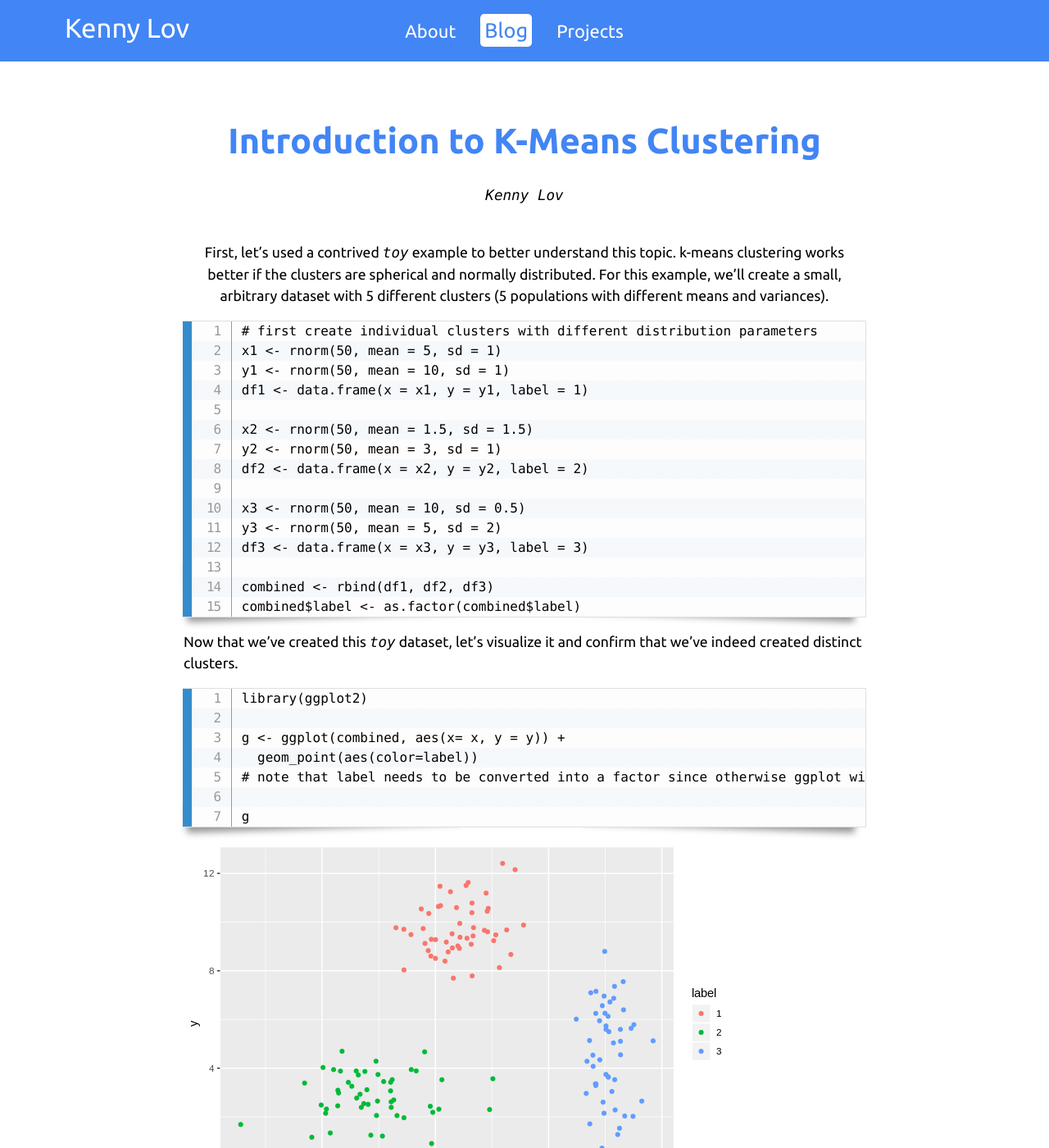
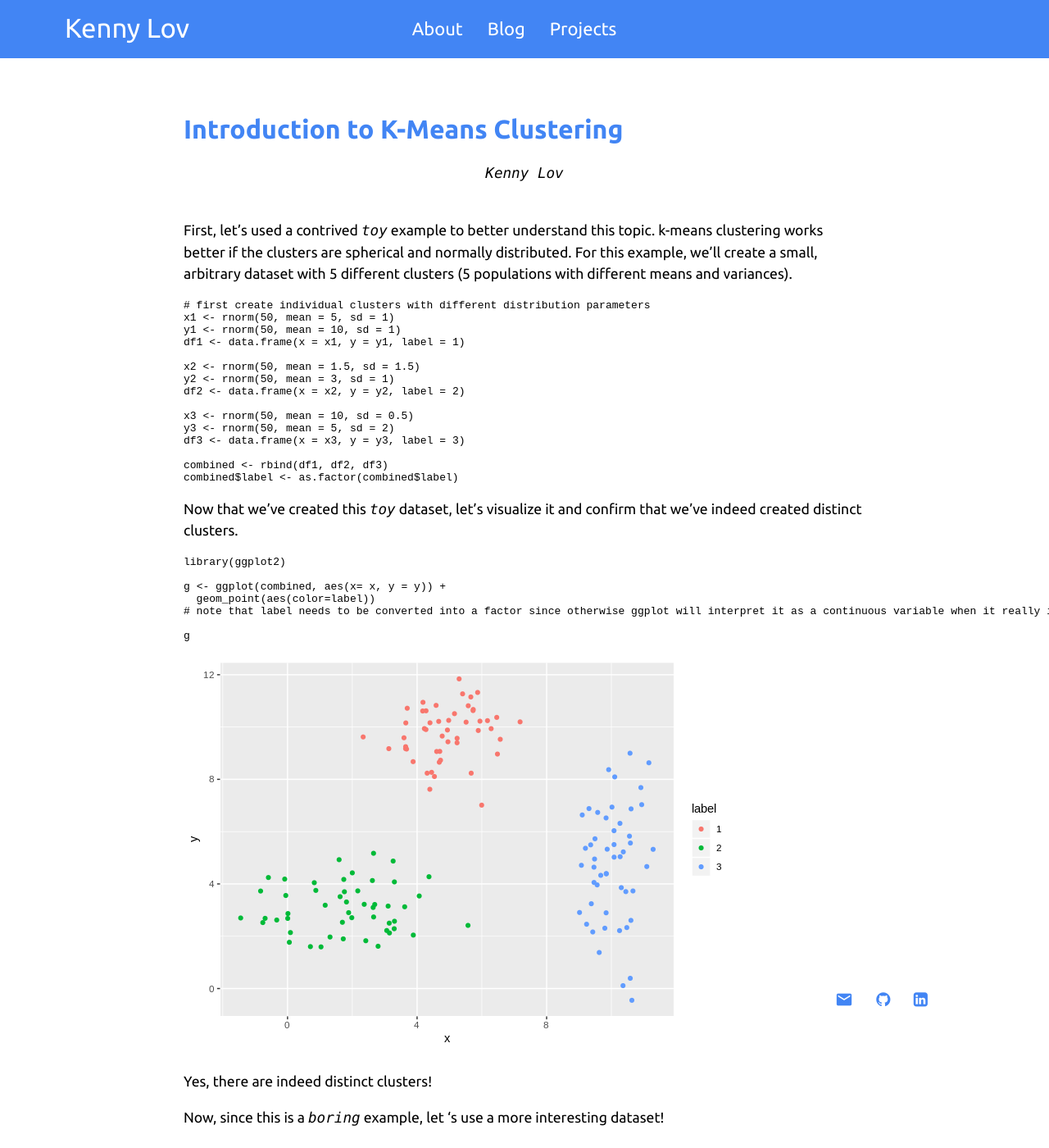
Before and after one commit to clfkenny/clfkenny.github.io, a Jekyll site: the page built from projects/kmeans_intro/index.md, in a window 1280 px wide and 1400 px high. Shown: the whole window at 82% size. Built offline with Jekyll 4.4.1, drawn with Linux system fonts in a browser that asks for light colours; some web fonts are replaced; our own code applies the rules of GitHub Pages for plain Markdown files.

Commit message:
Add files via upload

````diff
--- a/projects/kmeans_intro/index.md
+++ b/projects/kmeans_intro/index.md
@@ -11,42 +5,40 @@ author: Kenny Lov
 <em>Kenny Lov</em><br><br>
 
 </p>
-First, let's used a contrived *toy* example to better understand this
-topic. k-means clustering works better if the clusters are spherical and
-normally distributed. For this example, we'll create a small, arbitrary
-dataset with 5 different clusters (5 populations with different means
-and variances).
+First, let's used a contrived *toy* example to better understand this topic. k-means clustering works better if the clusters are spherical and normally distributed. For this example, we'll create a small, arbitrary dataset with 5 different clusters (5 populations with different means and variances).
 
-    # first create individual clusters with different distribution parameters
-    x1 <- rnorm(50, mean = 5, sd = 1)
-    y1 <- rnorm(50, mean = 10, sd = 1)
-    df1 <- data.frame(x = x1, y = y1, label = 1)
+``` r
+# first create individual clusters with different distribution parameters
+x1 <- rnorm(50, mean = 5, sd = 1)
+y1 <- rnorm(50, mean = 10, sd = 1)
+df1 <- data.frame(x = x1, y = y1, label = 1)
 
-    x2 <- rnorm(50, mean = 1.5, sd = 1.5)
-    y2 <- rnorm(50, mean = 3, sd = 1)
-    df2 <- data.frame(x = x2, y = y2, label = 2)
+x2 <- rnorm(50, mean = 1.5, sd = 1.5)
+y2 <- rnorm(50, mean = 3, sd = 1)
+df2 <- data.frame(x = x2, y = y2, label = 2)
 
-    x3 <- rnorm(50, mean = 10, sd = 0.5)
-    y3 <- rnorm(50, mean = 5, sd = 2)
-    df3 <- data.frame(x = x3, y = y3, label = 3)
+x3 <- rnorm(50, mean = 10, sd = 0.5)
+y3 <- rnorm(50, mean = 5, sd = 2)
+df3 <- data.frame(x = x3, y = y3, label = 3)
 
-    combined <- rbind(df1, df2, df3)
-    combined$label <- as.factor(combined$label)
+combined <- rbind(df1, df2, df3)
+combined$label <- as.factor(combined$label)
+```
 
-Now that we've created this *toy* dataset, let's visualize it and
-confirm that we've indeed created distinct clusters.
+Now that we've created this *toy* dataset, let's visualize it and confirm that we've indeed created distinct clusters.
 
-    library(ggplot2)
+``` r
+library(ggplot2)
 
-    g <- ggplot(combined, aes(x= x, y = y)) +
-      geom_point(aes(color=label))
-    # note that label needs to be converted into a factor since otherwise ggplot will interpret it as a continuous variable when it really isn't!
+g <- ggplot(combined, aes(x= x, y = y)) +
+  geom_point(aes(color=label))
+# note that label needs to be converted into a factor since otherwise ggplot will interpret it as a continuous variable when it really isn't!
 
-    g
+g
+```
 
 ![](images/unnamed-chunk-4-1.png)
 
 Yes, there are indeed distinct clusters!
 
-Now, since this is a *boring* example, let 's use a more interesting
-dataset!
+Now, since this is a *boring* example, let 's use a more interesting dataset!
````
Also changed, not shown: other parts of projects/kmeans_intro/index.md (+0 -6 lines), projects/kmeans_intro/images/unnamed-chunk-4-1.png.
